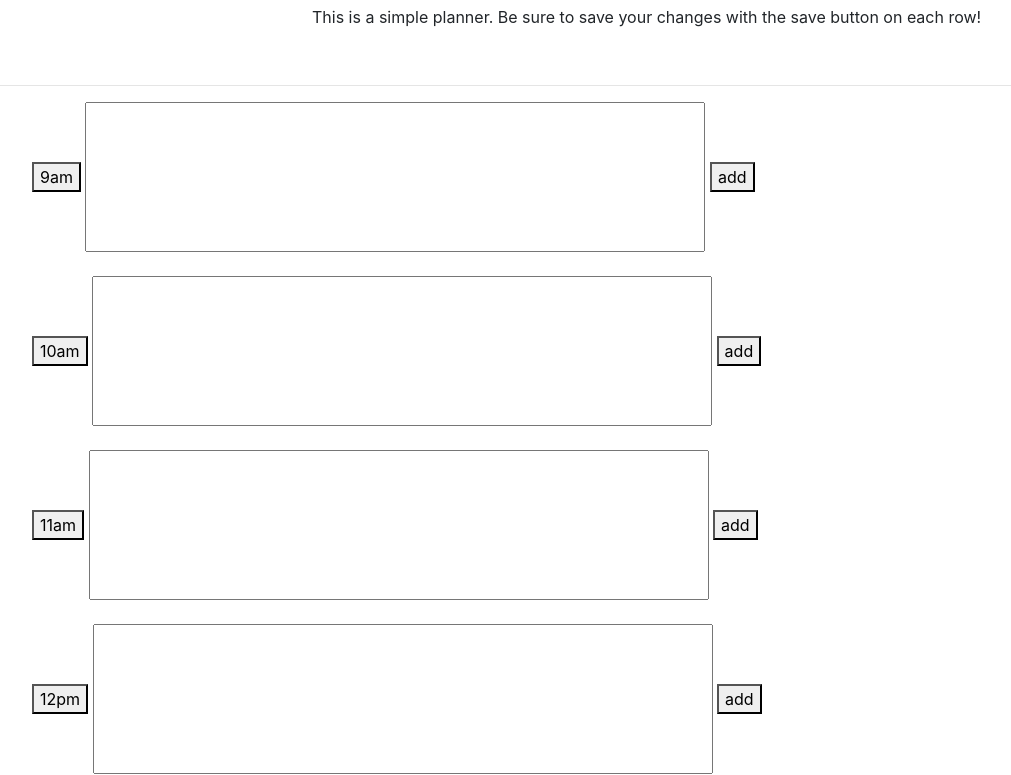
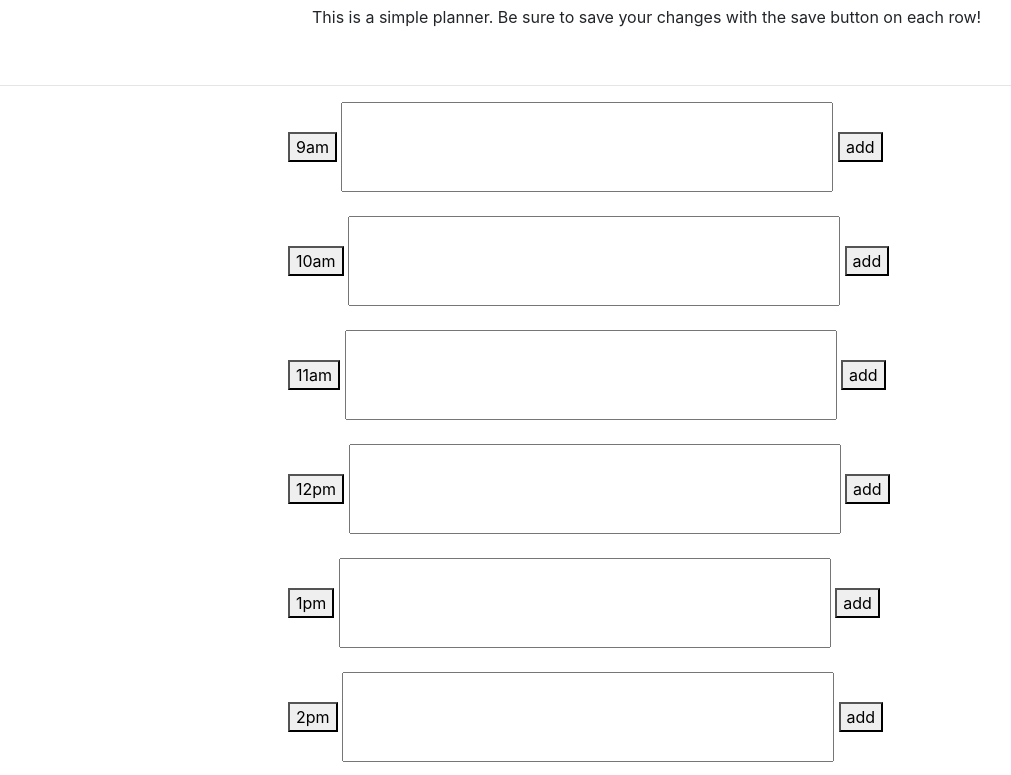
Before and after one commit to SkinnySk8ter/Daily-Planner, a plain HTML site: page index.html in a window 1280 px wide. Shown: the part 51-826 px from the top of the page, without its empty margins (8-1019 px from the left). Drawn offline with nearby package versions, Linux system fonts and the light colour scheme.

Commit message:
still working on styling page. Javascript page is next

```diff
--- a/assets/style.css
+++ b/assets/style.css
@@ -11,11 +11,15 @@
 }
 
 .inputbox {
-    height: 150px;
+    height: 90px;
     width: 50%;
     max-width: 50%;
 
 
+}
 
+.timetable {
+    right: 50%;
+    padding-left: 20%;
 
 }
```
